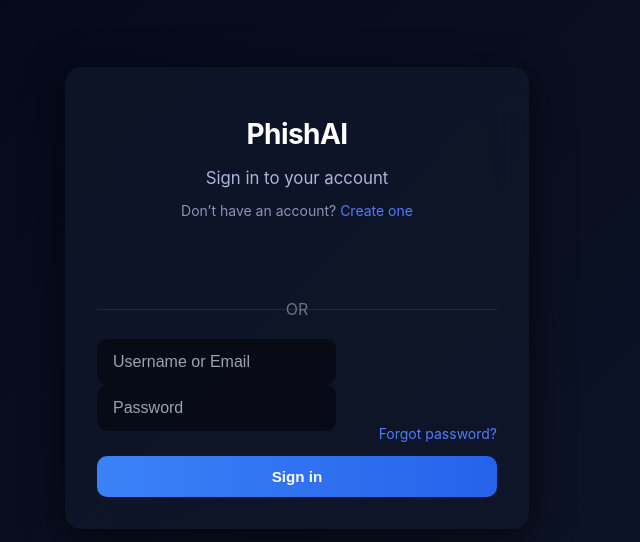
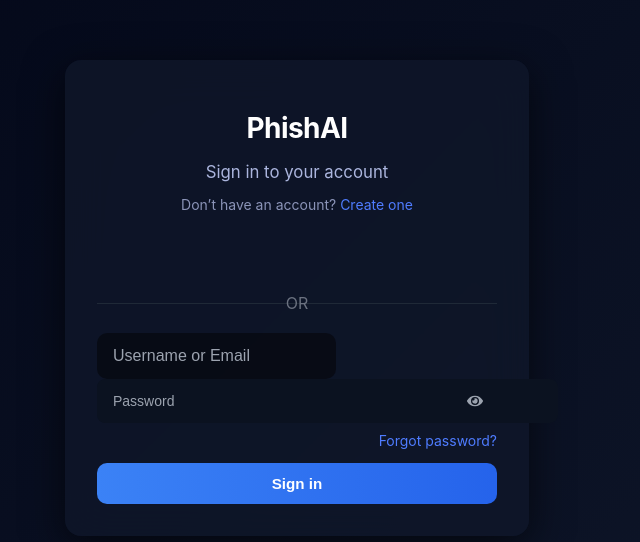
Before and after one commit to Somrik01/PhishAI, a React app in the folder frontend/: page /login in a window 1280 px wide. Shown: the part 102-644 px from the top of the page, without its empty margins (343-983 px from the left). Built offline with nearby package versions, Linux system fonts and the light colour scheme; the HTML template or start-up script is replaced by a standard one.

Commit message:
Fixed minor issues

```diff
--- a/frontend/src/pages/Login.css
+++ b/frontend/src/pages/Login.css
@@ -144,3 +144,38 @@
     padding: 20px;
   }
 }
+.input-group {
+  width: 100%;
+  margin-bottom: 15px;
+}
+
+.auth-input {
+  width: 100%;
+  padding: 14px 45px 14px 16px; /* space for icon */
+  border-radius: 8px;
+  border: none;
+  background: #0b1220;
+  color: white;
+  font-size: 14px;
+  outline: none;
+}
+
+.password-group {
+  position: relative;
+}
+
+.toggle-eye {
+  position: absolute;
+  right: 14px;
+  top: 50%;
+  transform: translateY(-50%);
+  cursor: pointer;
+  color: #9ca3af;
+  font-size: 16px;
+  display: flex;
+  align-items: center;
+}
+
+.toggle-eye:hover {
+  color: white;
+}
--- a/frontend/src/pages/Login.jsx
+++ b/frontend/src/pages/Login.jsx
@@ -1,6 +1,7 @@
 import { useState, useContext } from "react";
 import { AuthContext } from "../auth/AuthContext";
 import { useNavigate } from "react-router-dom";
+import { FaEye, FaEyeSlash } from "react-icons/fa";
 import { GoogleLogin } from "@react-oauth/google";
 import "./Login.css";
 
@@ -24,7 +25,7 @@ export default function Login() {
 
   const [isRegister, setIsRegister] = useState(false);
   const [username, setUsername] = useState("");
-  const [password, setPassword] = useState("");
+  const [showPassword, setShowPassword] = useState(false);
   const [loading, setLoading] = useState(false);
   const [error, setError] = useState("");
 
@@ -121,13 +122,20 @@ export default function Login() {
             required
           />
 
-          <input
-            type="password"
-            placeholder="Password"
-            value={password}
-            onChange={(e) => setPassword(e.target.value)}
-            required
-          />
+          <div className="input-group password-group">
+  <input
+    type={showPassword ? "text" : "password"}
+    placeholder="Password"
+    className="auth-input"
+  />
+
+  <span
+    className="toggle-eye"
+    onClick={() => setShowPassword(!showPassword)}
+  >
+    {showPassword ? <FaEyeSlash /> : <FaEye />}
+  </span>
+</div>
 
           {!isRegister && (
             <p
```
